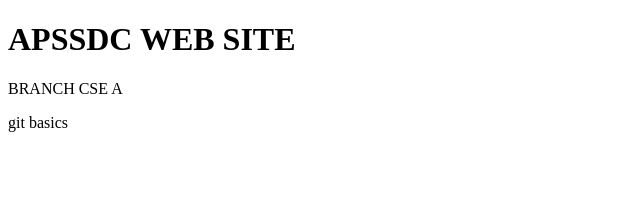
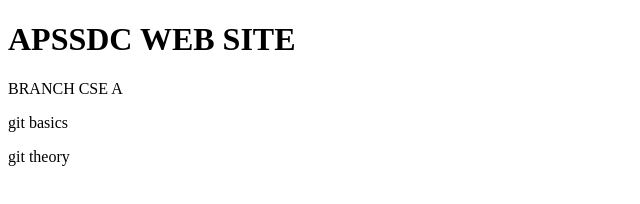
Before and after one commit to kummariraveena554/kummariraveena554.github.io, a plain HTML site: page index.html in a window 1280 px wide. Shown: the full height of the page, 0-640 px from the left. Drawn offline with Linux system fonts and the light colour scheme.

Commit message:
Update index.html

```diff
--- a/index.html
+++ b/index.html
@@ -5,6 +5,7 @@
 <h1>APSSDC WEB SITE</h1>
 <p>BRANCH CSE A</p>
 <p>git basics<P>
+<p>git theory<p>
 
 </body>
 </html>
```
